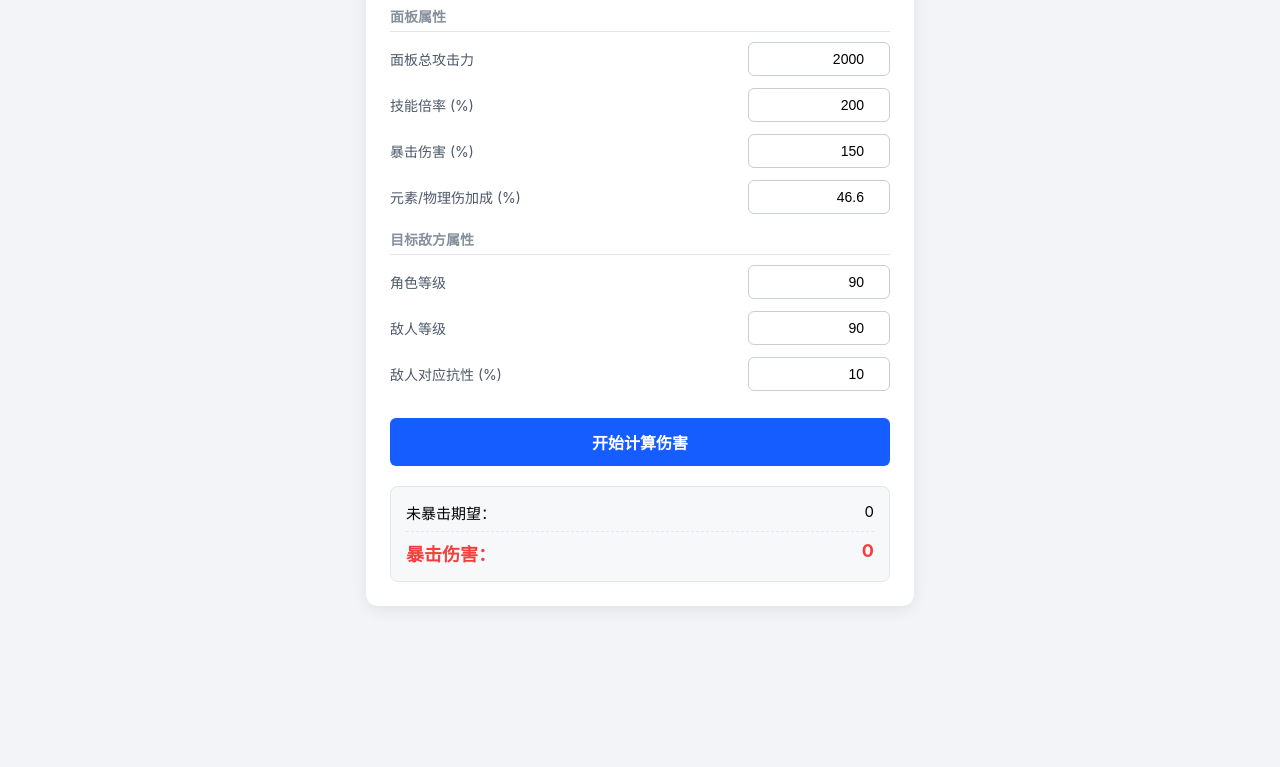
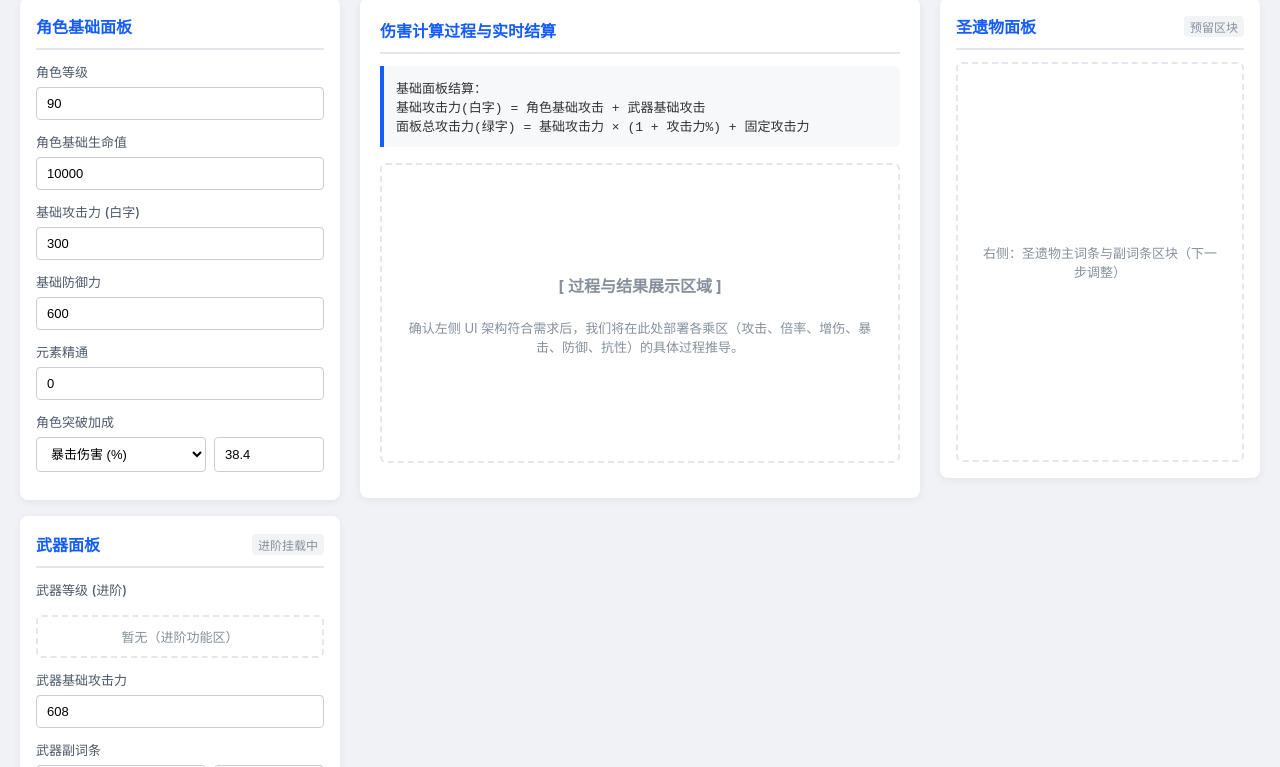
Before and after one commit to Naci774/genshin-damagecal, a plain HTML site: page index.html in a window 1280 px wide. Shown: the part 93-860 px from the top of the page. Before the commit the page ends 800 px from the top, so only its background shows below. Drawn offline with Linux system fonts and the light colour scheme.

Commit message:
Update index.html

```diff
--- a/index.html
+++ b/index.html
@@ -4,181 +4,254 @@
   <meta charset="UTF-8">
   <title>原神伤害计算器</title>
   <style>
-    /* 全局背景与布局 */
+    /* 1. 全局样式重置与背景 */
+    * { box-sizing: border-box; }
     body {
       font-family: -apple-system, BlinkMacSystemFont, "Segoe UI", Roboto, sans-serif;
-      background-color: #f2f4f7;
+      background-color: #f0f2f5;
       margin: 0;
       padding: 20px;
-      display: flex;
-      justify-content: center;
+      color: #1f2329;
     }
 
-    /* 主卡片容器 */
-    .calculator-card {
-      width: 100%;
-      max-width: 500px;
-      background: #ffffff;
-      padding: 24px;
-      border-radius: 12px;
-      box-shadow: 0 4px 16px rgba(0, 0, 0, 0.08);
+    h1 { text-align: center; margin-bottom: 20px; font-size: 24px; color: #1d2129; }
+
+    /* 2. 三栏主容器布局 */
+    .calculator-layout {
+      display: grid;
+      grid-template-columns: 320px 1fr 320px; /* 左-中-右 比例 */
+      gap: 20px;
+      max-width: 1400px;
+      margin: 0 auto;
     }
 
-    h2 {
-      margin-top: 0;
-      color: #1d2129;
-      text-align: center;
-      margin-bottom: 20px;
+    /* 移动端/窄屏自适应支持 */
+    @media (max-width: 1024px) {
+      .calculator-layout { grid-template-columns: 1fr; }
     }
 
-    /* 输入框分组样式 */
-    .section-title {
-      font-size: 14px;
-      font-weight: bold;
-      color: #86909c;
-      margin-top: 15px;
-      margin-bottom: 10px;
-      border-bottom: 1px solid #e5e6eb;
-      padding-bottom: 5px;
+    /* 3. 通用卡片与区块样式 */
+    .card {
+      background: #ffffff;
+      border-radius: 8px;
+      padding: 16px;
+      box-shadow: 0 2px 8px rgba(0,0,0,0.06);
+      margin-bottom: 16px;
     }
 
-    .form-group {
+    .card-title {
+      font-size: 16px;
+      font-weight: bold;
+      padding-bottom: 10px;
+      margin-bottom: 12px;
+      border-bottom: 2px solid #e5e6eb;
+      color: #165dff;
       display: flex;
       justify-content: space-between;
       align-items: center;
+    }
+
+    .card-title .tag {
+      font-size: 12px;
+      font-weight: normal;
+      background: #f2f3f5;
+      color: #86909c;
+      padding: 2px 6px;
+      border-radius: 4px;
+    }
+
+    /* 4. 表单元素（输入框与下拉菜单） */
+    .form-row {
+      display: flex;
+      flex-direction: column;
+      gap: 6px;
       margin-bottom: 12px;
     }
 
-    .form-group label {
-      font-size: 14px;
-      color: #4e5969;
+    .form-row label { font-size: 13px; color: #4e5969; font-weight: 500; }
+
+    .input-group {
+      display: flex;
+      gap: 8px;
     }
 
-    .form-group input {
-      width: 120px;
+    input, select {
+      width: 100%;
       padding: 8px 10px;
       border: 1px solid #c9cdd4;
-      border-radius: 6px;
-      font-size: 14px;
-      text-align: right;
+      border-radius: 4px;
+      font-size: 13px;
       outline: none;
+      background-color: #fff;
     }
 
-    .form-group input:focus {
-      border-color: #165dff;
+    input:focus, select:focus { border-color: #165dff; }
+    input[readonly] { background-color: #f7f8fa; cursor: not-allowed; }
+
+    /* 5. 中间过程区专用样式 */
+    .process-panel {
+      background: #ffffff;
+      border-radius: 8px;
+      padding: 20px;
+      box-shadow: 0 2px 8px rgba(0,0,0,0.06);
+      min-height: 500px;
     }
 
-    /* 计算按钮 */
-    .btn-calc {
-      width: 100%;
+    .formula-box {
+      background: #f7f8fa;
+      border-left: 4px solid #165dff;
       padding: 12px;
-      background-color: #165dff;
-      color: white;
-      border: none;
-      border-radius: 6px;
-      font-size: 16px;
-      font-weight: bold;
-      cursor: pointer;
-      margin-top: 15px;
+      border-radius: 0 6px 6px 0;
+      margin-bottom: 16px;
+      font-family: monospace;
+      font-size: 13px;
+      color: #333;
     }
 
-    .btn-calc:hover {
-      background-color: #0e42d2;
-    }
-
-    /* 结果展示区 */
-    .result-box {
-      margin-top: 20px;
-      background: #f7f8fa;
-      padding: 15px;
-      border-radius: 8px;
-      border: 1px solid #e5e6eb;
-    }
-
-    .result-item {
-      display: flex;
-      justify-content: space-between;
-      margin-bottom: 8px;
-      font-size: 15px;
-    }
-
-    .result-item.highlight {
-      font-weight: bold;
-      color: #f53f3f;
-      font-size: 18px;
-      border-top: 1px dashed #e5e6eb;
-      padding-top: 8px;
-      margin-bottom: 0;
+    .placeholder-box {
+      border: 2px dashed #e5e6eb;
+      border-radius: 6px;
+      padding: 25px;
+      text-align: center;
+      color: #86909c;
+      font-size: 13px;
+      margin-top: 10px;
     }
   </style>
 </head>
 <body>
 
-<div class="calculator-card">
-  <h2>原神伤害计算器</h2>
+  <h1>原神伤害计算器</h1>
 
-  <!-- 1. 角色面板数据输入框 -->
-  <div class="section-title">面板属性</div>
+  <div class="calculator-layout">
 
-  <div class="form-group">
-    <label for="atk">面板总攻击力</label>
-    <input type="number" id="atk" placeholder="例如 2000" value="2000">
+    <!-- ==================== 左侧：角色 + 武器 ==================== -->
+    <div class="column-left">
+
+      <!-- 第一区块：角色 -->
+      <div class="card">
+        <div class="card-title">角色基础面板</div>
+
+        <div class="form-row">
+          <label for="char-level">角色等级</label>
+          <input type="number" id="char-level" value="90" placeholder="例: 90">
         </div>
 
-  <div class="form-group">
-    <label for="skillRatio">技能倍率 (%)</label>
-    <input type="number" id="skillRatio" placeholder="例如 200" value="200">
+        <div class="form-row">
+          <label for="char-hp">角色基础生命值</label>
+          <input type="number" id="char-hp" value="10000" placeholder="例: 10000">
         </div>
 
-  <div class="form-group">
-    <label for="critDmg">暴击伤害 (%)</label>
-    <input type="number" id="critDmg" placeholder="例如 150" value="150">
+        <div class="form-row">
+          <label for="char-atk">基础攻击力 (白字)</label>
+          <input type="number" id="char-atk" value="300" placeholder="例: 300">
         </div>
 
-  <div class="form-group">
-    <label for="elemBns">元素/物理伤加成 (%)</label>
-    <input type="number" id="elemBns" placeholder="例如 46.6" value="46.6">
+        <div class="form-row">
+          <label for="char-def">基础防御力</label>
+          <input type="number" id="char-def" value="600" placeholder="例: 600">
         </div>
 
-  <!-- 2. 敌方属性输入框 -->
-  <div class="section-title">目标敌方属性</div>
-
-  <div class="form-group">
-    <label for="charLevel">角色等级</label>
-    <input type="number" id="charLevel" value="90">
+        <div class="form-row">
+          <label for="char-em">元素精通</label>
+          <input type="number" id="char-em" value="0" placeholder="例: 0">
         </div>
 
-  <div class="form-group">
-    <label for="enemyLevel">敌人等级</label>
-    <input type="number" id="enemyLevel" value="90">
-  </div>
-
-  <div class="form-group">
-    <label for="enemyRes">敌人对应抗性 (%)</label>
-    <input type="number" id="enemyRes" value="10">
-  </div>
-
-  <!-- 触发按钮 -->
-  <button class="btn-calc" onclick="calculate()">开始计算伤害</button>
-
-  <!-- 3. 结果显示区域 -->
-  <div class="result-box">
-    <div class="result-item">
-      <span>未暴击期望：</span>
-      <span id="nonCritResult">0</span>
-    </div>
-    <div class="result-item highlight">
-      <span>暴击伤害：</span>
-      <span id="critResult">0</span>
+        <div class="form-row">
+          <label>角色突破加成</label>
+          <div class="input-group">
+            <select id="char-break-type">
+              <option value="hp_pct">生命值 (%)</option>
+              <option value="atk_pct">攻击力 (%)</option>
+              <option value="def_pct">防御力 (%)</option>
+              <option value="crit_rate">暴击率 (%)</option>
+              <option value="crit_dmg" selected>暴击伤害 (%)</option>
+              <option value="elem_bns">元素伤害加成 (%)</option>
+              <option value="phy_bns">物理伤害加成 (%)</option>
+              <option value="em">元素精通</option>
+              <option value="er">元素充能效率 (%)</option>
+            </select>
+            <input type="number" id="char-break-val" value="38.4" style="width: 110px;" placeholder="数值">
           </div>
         </div>
       </div>
 
-<script>
-  function calculate() {
-    // 逻辑留待下一步编写
-  }
-</script>
+      <!-- 第二区块：武器 -->
+      <div class="card">
+        <div class="card-title">
+          武器面板
+          <span class="tag">进阶挂载中</span>
+        </div>
+
+        <!-- 进阶功能：仅展示空白 -->
+        <div class="form-row">
+          <label>武器等级 (进阶)</label>
+          <div class="placeholder-box" style="padding: 10px;">暂无（进阶功能区）</div>
+        </div>
+
+        <div class="form-row">
+          <label for="wpn-atk">武器基础攻击力</label>
+          <input type="number" id="wpn-atk" value="608" placeholder="例: 608">
+        </div>
+
+        <div class="form-row">
+          <label>武器副词条</label>
+          <div class="input-group">
+            <select id="wpn-sub-type">
+              <option value="atk_pct" selected>攻击力 (%)</option>
+              <option value="hp_pct">生命值 (%)</option>
+              <option value="def_pct">防御力 (%)</option>
+              <option value="crit_rate">暴击率 (%)</option>
+              <option value="crit_dmg">暴击伤害 (%)</option>
+              <option value="phy_bns">物理伤害加成 (%)</option>
+              <option value="em">元素精通</option>
+              <option value="er">元素充能效率 (%)</option>
+            </select>
+            <input type="number" id="wpn-sub-val" value="49.6" style="width: 110px;" placeholder="数值">
+          </div>
+        </div>
+
+        <!-- 进阶功能：仅展示空白 -->
+        <div class="form-row">
+          <label>武器特效 (进阶)</label>
+          <div class="placeholder-box" style="padding: 15px;">暂无特效逻辑（进阶功能区）</div>
+        </div>
+      </div>
+
+    </div>
+
+    <!-- ==================== 中间：伤害计算过程展示 ==================== -->
+    <div class="column-center">
+      <div class="process-panel">
+        <div class="card-title">伤害计算过程与实时结算</div>
+
+        <div class="formula-box">
+          基础面板结算：<br>
+          基础攻击力(白字) = 角色基础攻击 + 武器基础攻击<br>
+          面板总攻击力(绿字) = 基础攻击力 × (1 + 攻击力%) + 固定攻击力
+        </div>
+
+        <div class="placeholder-box" style="min-height: 300px; display: flex; flex-direction: column; justify-content: center; align-items: center;">
+          <p style="font-size: 16px; font-weight: bold; margin-bottom: 8px;">[ 过程与结果展示区域 ]</p>
+          <p>确认左侧 UI 架构符合需求后，我们将在此处部署各乘区（攻击、倍率、增伤、暴击、防御、抗性）的具体过程推导。</p>
+        </div>
+      </div>
+    </div>
+
+    <!-- ==================== 右侧：圣遗物 (暂未开放) ==================== -->
+    <div class="column-right">
+      <div class="card">
+        <div class="card-title">
+          圣遗物面板
+          <span class="tag">预留区块</span>
+        </div>
+        <div class="placeholder-box" style="min-height: 400px; display: flex; align-items: center; justify-content: center;">
+          右侧：圣遗物主词条与副词条区块（下一步调整）
+        </div>
+      </div>
+    </div>
+
+  </div>
 
 </body>
 </html>
```
Lines whose indentation alone changed are shown as unchanged.
